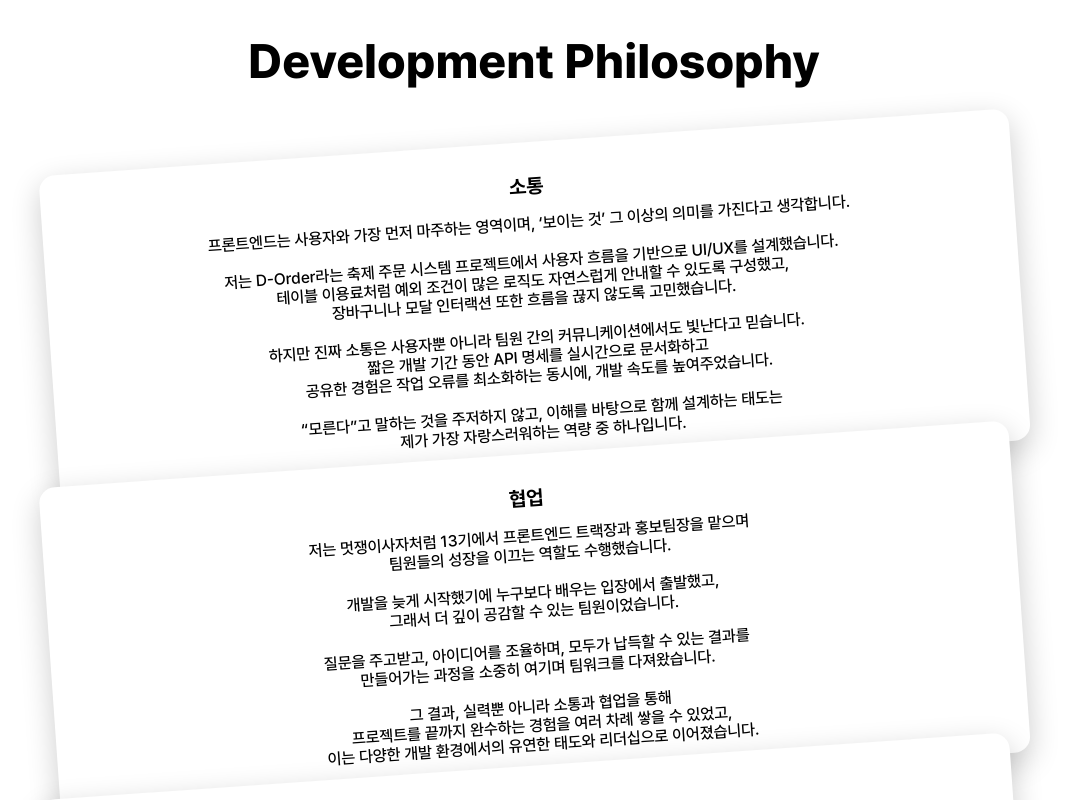
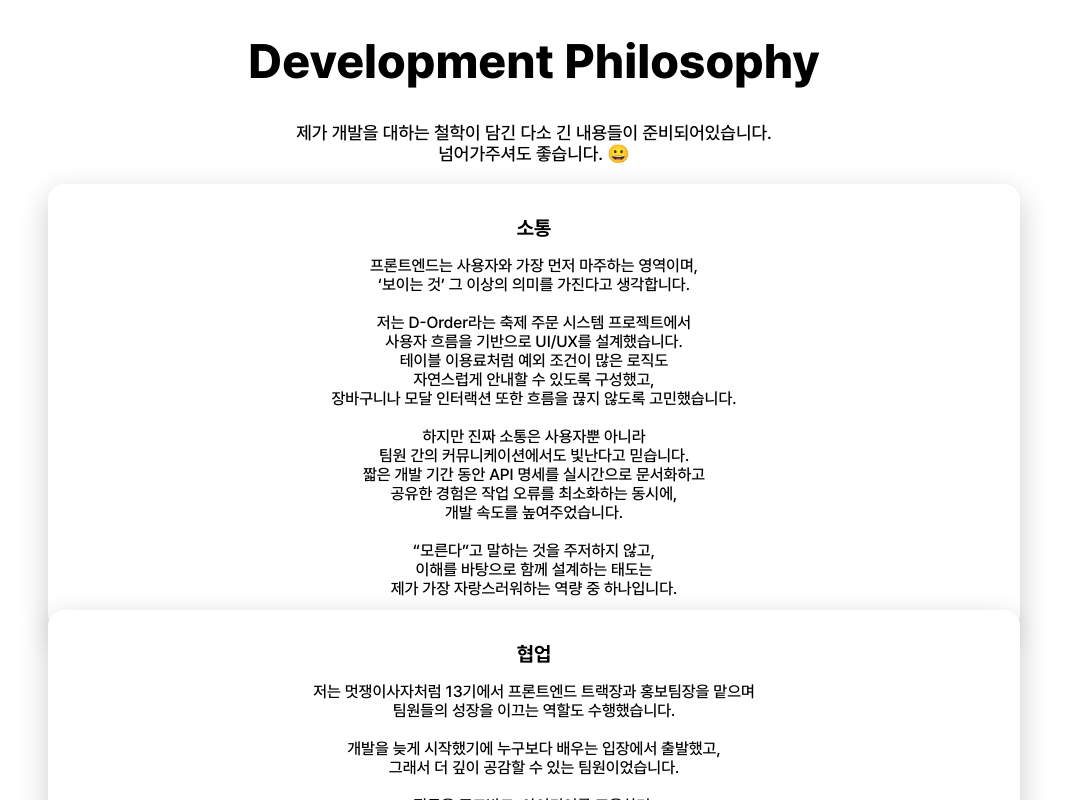
Before and after one commit to taejun0/PortfolioPage, a Next.js app: page /about in a window 1280 px wide. Shown: the part 800-1600 px from the top of the page, without its empty margins (106-1176 px from the left). Built offline with nearby package versions, Linux system fonts and the light colour scheme.

Commit message:
[Refactor] #21 - AboutPage 가시성 추가

```diff
--- a/src/features/aboutpage/components/first/First.styled.ts
+++ b/src/features/aboutpage/components/first/First.styled.ts
@@ -58,6 +58,8 @@ export const Text = styled.div`
   color: ${({ theme }) => theme.colors.gray200};
   font-size: 1.125rem;
 
+  line-height: 1.5;
+
   @media (max-width: 760px) {
     font-size: 1rem;
   }
--- a/src/features/aboutpage/components/second/Second.styled.ts
+++ b/src/features/aboutpage/components/second/Second.styled.ts
@@ -31,6 +31,24 @@ export const Title = styled.div`
   @media (max-width: 430px) {
     top: -2.5rem;
     font-size: 2rem;
+  }
+`;
+
+export const SemiTitle = styled.div`
+  font-weight: ${({ theme }) => theme.fonts.weights.medium};
+  font-size: 1.125rem;
+  text-align: center;
+
+  @media (max-width: 760px) {
+    font-size: 1rem;
+  }
+
+  @media (max-width: 600px) {
+    font-size: 0.875rem;
+  }
+
+  @media (max-width: 430px) {
+    font-size: 0.75rem;
   }
 `;
 
--- a/src/features/aboutpage/components/second/Second.tsx
+++ b/src/features/aboutpage/components/second/Second.tsx
@@ -10,7 +10,6 @@ const cardVariants = {
   onscreen: {
     y: 0,
     opacity: 1,
-    rotate: -4,
     transition: {
       type: "spring",
       bounce: 0.3,
@@ -40,6 +39,11 @@ const Second = () => {
   return (
     <S.Wrapper>
       <S.Title>{SECONDCONSTANT.TEXT.TITLE}</S.Title>
+      <S.SemiTitle>
+        제가 개발을 대하는 철학이 담긴 다소 긴 내용들이 준비되어있습니다.
+        <br />
+        넘어가주셔도 좋습니다. 😀
+      </S.SemiTitle>
       {SECONDCONSTANT.TEXT.PHILOSOPHIES.map((p, i) => (
         <Card key={i} {...p} index={i} />
       ))}
--- a/src/features/aboutpage/components/second/SecondConstant.ts
+++ b/src/features/aboutpage/components/second/SecondConstant.ts
@@ -4,24 +4,24 @@ export const SECONDCONSTANT = {
     PHILOSOPHIES: [
       {
         title: "소통",
-        description: `프론트엔드는 사용자와 가장 먼저 마주하는 영역이며, ‘보이는 것’ 그 이상의 의미를 가진다고 생각합니다.\n
-저는 D-Order라는 축제 주문 시스템 프로젝트에서 사용자 흐름을 기반으로 UI/UX를 설계했습니다.\n테이블 이용료처럼 예외 조건이 많은 로직도 자연스럽게 안내할 수 있도록 구성했고,\n장바구니나 모달 인터랙션 또한 흐름을 끊지 않도록 고민했습니다.
+        description: `프론트엔드는 사용자와 가장 먼저 마주하는 영역이며,\n‘보이는 것’ 그 이상의 의미를 가진다고 생각합니다.\n
+저는 D-Order라는 축제 주문 시스템 프로젝트에서\n사용자 흐름을 기반으로 UI/UX를 설계했습니다.\n테이블 이용료처럼 예외 조건이 많은 로직도\n자연스럽게 안내할 수 있도록 구성했고,\n장바구니나 모달 인터랙션 또한 흐름을 끊지 않도록 고민했습니다.
 
-하지만 진짜 소통은 사용자뿐 아니라 팀원 간의 커뮤니케이션에서도 빛난다고 믿습니다.\n짧은 개발 기간 동안 API 명세를 실시간으로 문서화하고\n공유한 경험은 작업 오류를 최소화하는 동시에, 개발 속도를 높여주었습니다.\n
-“모른다”고 말하는 것을 주저하지 않고, 이해를 바탕으로 함께 설계하는 태도는\n제가 가장 자랑스러워하는 역량 중 하나입니다.`,
+하지만 진짜 소통은 사용자뿐 아니라\n팀원 간의 커뮤니케이션에서도 빛난다고 믿습니다.\n짧은 개발 기간 동안 API 명세를 실시간으로 문서화하고\n공유한 경험은 작업 오류를 최소화하는 동시에,\n개발 속도를 높여주었습니다.\n
+“모른다”고 말하는 것을 주저하지 않고,\n이해를 바탕으로 함께 설계하는 태도는\n제가 가장 자랑스러워하는 역량 중 하나입니다.`,
       },
       {
         title: "협업",
         description: `저는 멋쟁이사자처럼 13기에서 프론트엔드 트랙장과 홍보팀장을 맡으며\n팀원들의 성장을 이끄는 역할도 수행했습니다.\n
 개발을 늦게 시작했기에 누구보다 배우는 입장에서 출발했고,\n그래서 더 깊이 공감할 수 있는 팀원이었습니다.\n
-질문을 주고받고, 아이디어를 조율하며, 모두가 납득할 수 있는 결과를\n만들어가는 과정을 소중히 여기며 팀워크를 다져왔습니다.\n
+질문을 주고받고, 아이디어를 조율하며,\n모두가 납득할 수 있는 결과를 만들어가는 과정을\n소중히 여기며 팀워크를 다져왔습니다.\n
 그 결과, 실력뿐 아니라 소통과 협업을 통해\n프로젝트를 끝까지 완수하는 경험을 여러 차례 쌓을 수 있었고,\n이는 다양한 개발 환경에서의 유연한 태도와 리더십으로 이어졌습니다.`,
       },
       {
         title: "경험",
-        description: `기능이 동작하는 UI보다, 사용자가 머무르고 싶어지는 경험을 설계하는 것이\n제가 추구하는 프론트엔드입니다.\n
-AI 기반 푸쉬업 훈련 시스템에서는 단순한 카운트 측정에 그치지 않고,\n실시간 피드백·훈련 종료 요약·이력 조회까지 하나의 사용자 흐름으로 구성했습니다.\n
-이러한 경험 중심의 개발은 단순히 기술을 사용하는 것이 아닌,\n사용자의 입장에서 시뮬레이션하고 고민하는 사고방식에서 비롯된다고 생각합니다.\n
+        description: `기능이 동작하는 UI보다,\n사용자가 머무르고 싶어지는 경험을 설계하는 것이\n제가 추구하는 프론트엔드입니다.\n
+AI 기반 훈련 시스템에서는 단순한 카운트 측정에 그치지 않고,\n실시간 피드백·훈련 종료 요약·이력 조회까지\n하나의 사용자 흐름으로 구성했습니다.\n
+이러한 경험 중심의 개발은 단순히 기술을 사용하는 것이 아닌,\n사용자의 입장에서 시뮬레이션하고 고민하는\n사고방식에서 비롯된다고 생각합니다.\n
 저는 한 줄의 문구, 한 픽셀의 여백도 이유 없이 두지 않으려 노력합니다.\n그리고 그 태도는 앞으로도 변하지 않을 것입니다.`,
       },
     ],
```
